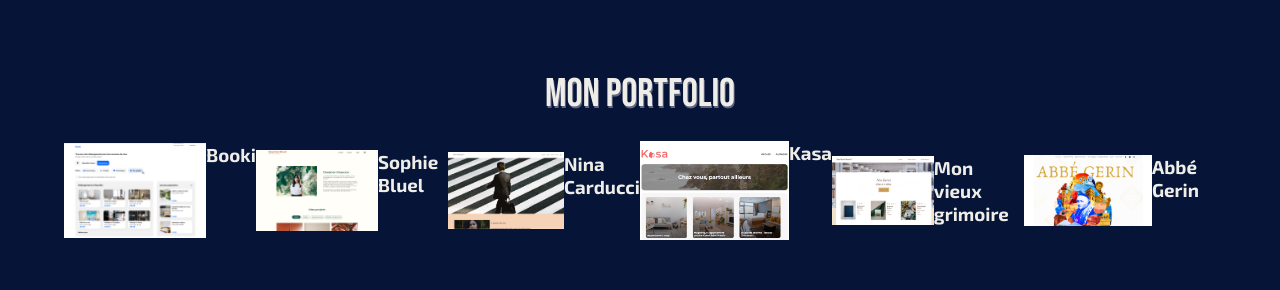
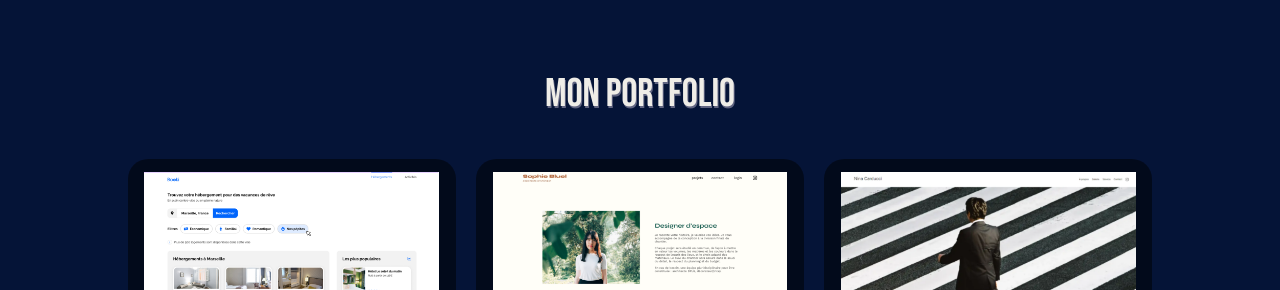
Before and after one commit to Kalga8/web-site-pro, a React (Vite) app: page / in a window 1280 px wide. Shown: the part 430-720 px from the top of the page. Built offline with nearby package versions, Linux system fonts and the light colour scheme.

Commit message:
Portfolio

```diff
--- a/src/components/Card.jsx
+++ b/src/components/Card.jsx
@@ -1,6 +1,6 @@
 import { Link } from "react-router-dom";
 
-function Card({ id, title, cover }) {
+function Card ({ id, title, cover }) {
   const url = `/project/${id} `;
 
   return (
--- a/src/sass/banner.scss
+++ b/src/sass/banner.scss
@@ -55,6 +55,7 @@
             padding: 3% 8% 3% 5%;
             background-color: rgba($color: #000000, $alpha: 0.5);
             border-radius: 20px 0px 0px 20px;
+            cursor: pointer;
         }
 
         .instaLink {
@@ -63,6 +64,7 @@
             padding: 3% 8% 3% 5%;
             background-color: rgba($color: #000000, $alpha: 0.5);
             border-radius: 20px 0px 0px 20px;
+            cursor: pointer;
         }
 
         .linkedinLink {
@@ -70,6 +72,7 @@
             padding: 3% 8% 3% 5%;
             background-color: rgba($color: #000000, $alpha: 0.5);
             border-radius: 20px 0px 0px 20px;
+            cursor: pointer;
         }
     }
 }
--- a/src/sass/card.scss
+++ b/src/sass/card.scss
@@ -1,10 +1,18 @@
 a {
   display: flex;
   width: 100%;
+  background-color: rgba($color: #000000, $alpha: 0.5);
+  border-radius: 20px;
+  justify-content: center;
 
   .cardBlock {
     display: flex;
-    width: 100%;
+    flex-direction: column;
+    justify-content: center;
+    align-items: center;
+    width: 90%;
+    margin: 4%;
+    background-color: rgba($color: #000000, $alpha: 0);
 
     .imageContainer {
       display: flex;
@@ -12,8 +20,19 @@ a {
 
       img {
         display: flex;
-        width: 100%;
+        width:100%;
       }
+    }
+
+    .titleCard {
+      display: flex;
+      padding: 5% 2% 2% 2%;
+      background-color: rgba($color: #000000, $alpha: 0);
+
+      h3 {
+        display: flex;
+        background-color: rgba($color: #000000, $alpha: 0);
     }
   }
 }
+}
--- a/src/sass/header.scss
+++ b/src/sass/header.scss
@@ -8,5 +8,10 @@ header {
     .navbar {
         display: flex;
         padding-top: 1%;
+
+        a {
+            display: flex;
+            background: none;
+        }
     }
 }
--- a/src/sass/home.scss
+++ b/src/sass/home.scss
@@ -8,22 +8,24 @@
     .sectionCards {
         display: flex;
         flex-direction: column;
-        width: 90%;
+        width: 80%;
         align-items: center;
+        margin-bottom: 5%;
 
         h2 {
             font-family: "Bebas Neue", sans-serif;
             font-weight: 400;
             font-size: 250%;
             text-shadow: 1px 2px 0px #616581;
-            margin-bottom: 2%;
+            margin-bottom: 4%;
         }
 
         .cardsContainer {
-            display: flex;
+            display: grid;
+            grid-template-columns: 1fr 1fr 1fr;
             width: 100%;
-            align-items: center;
-            justify-content: center;
+            row-gap: 5%;
+            column-gap: 2%;
         }
     }
 }
```
Also changed, not shown: src/assets/thumbnails/abbe-gerin.webp.
